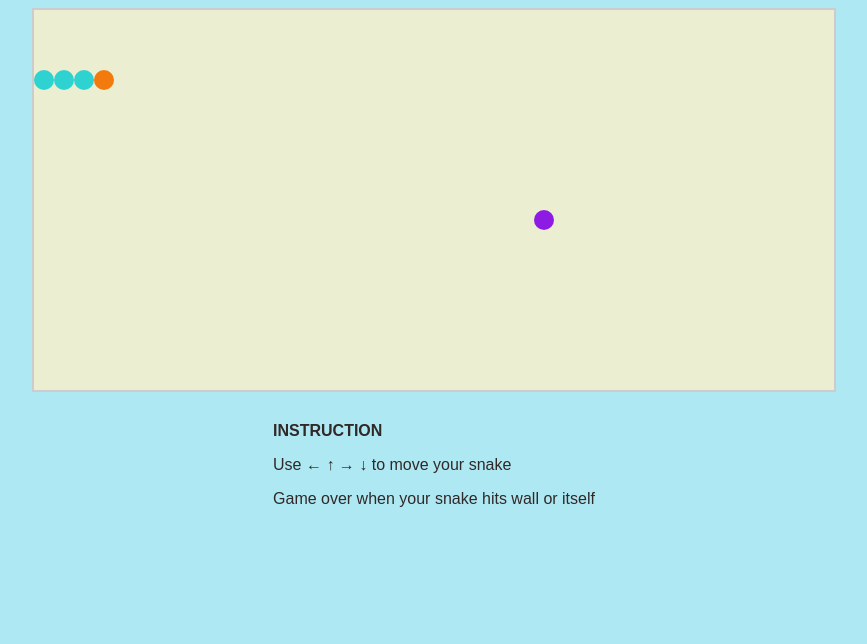
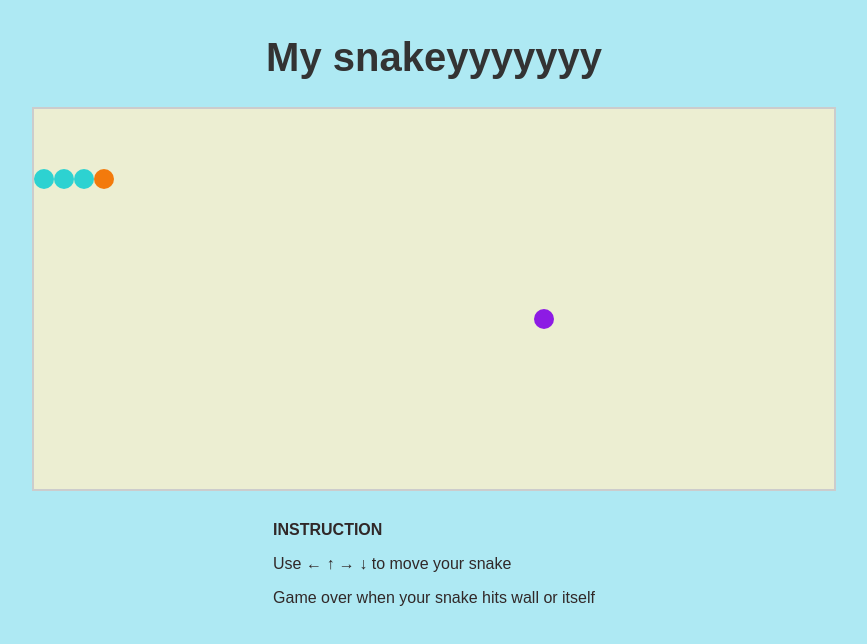
Before and after one commit to Phuong-vn/my-snake-app, a plain HTML site: page index.html in a window 1280 px wide. Shown: the whole page, without its empty margins (206-1073 px from the left). Drawn offline with Linux system fonts and the light colour scheme.

Commit message:
add title

```diff
--- a/index.html
+++ b/index.html
@@ -10,6 +10,7 @@
 </head>
 <body>
   <div class="app">
+    <h1 class="title">My snakeyyyyyyy</h1>
     <!-- <div class="score-wrapper">
       <h1 class="title">Your score</h1>
       <div class="score" id="Score"></div>
--- a/style.css
+++ b/style.css
@@ -12,6 +12,11 @@ body {
   flex-direction: column;
 }
 
+.title {
+  font-size: 40px;
+  color: #333;
+}
+
 canvas {
   border: 2px solid #ccc;
   background-color: rgb(236, 238, 210);
```
